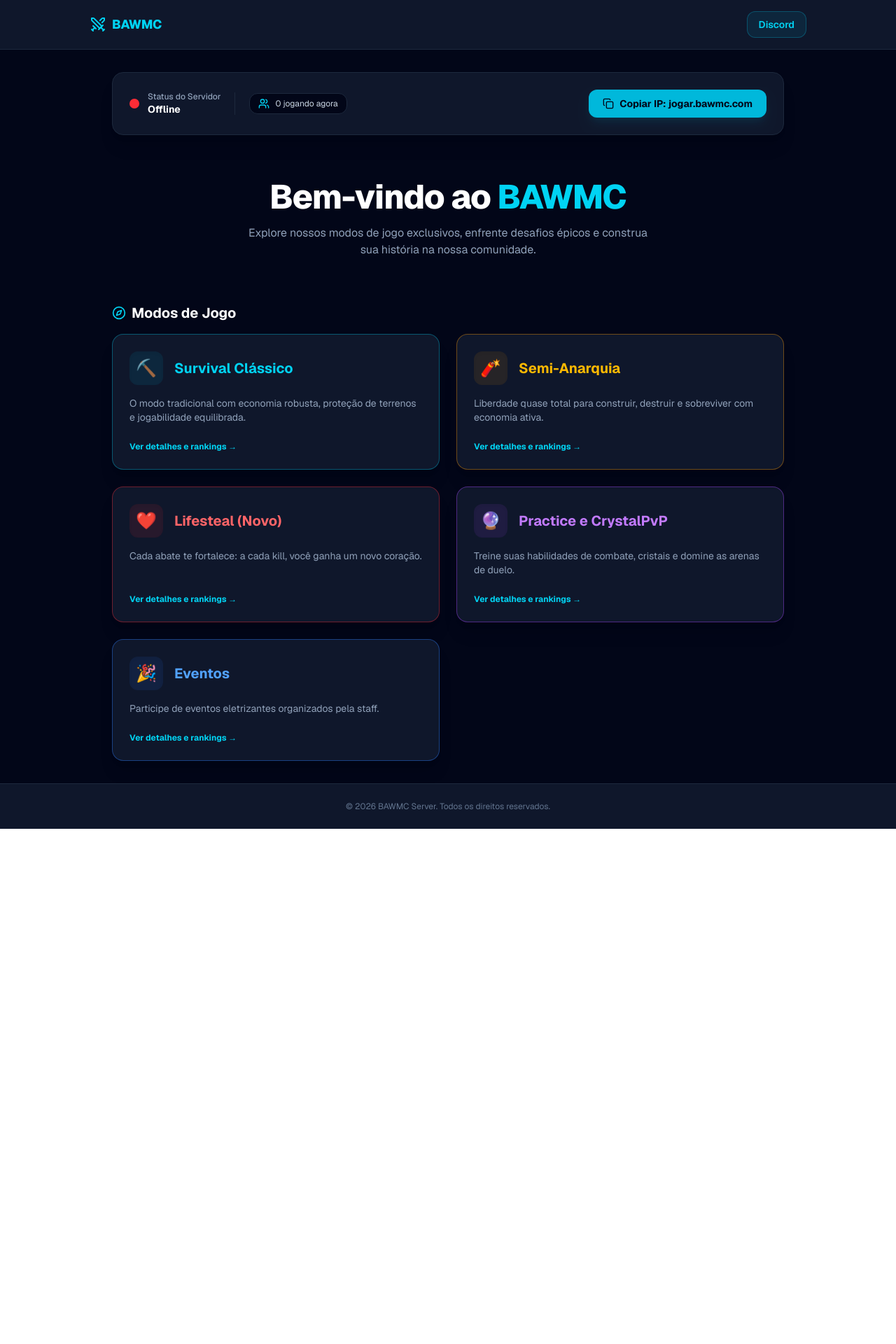
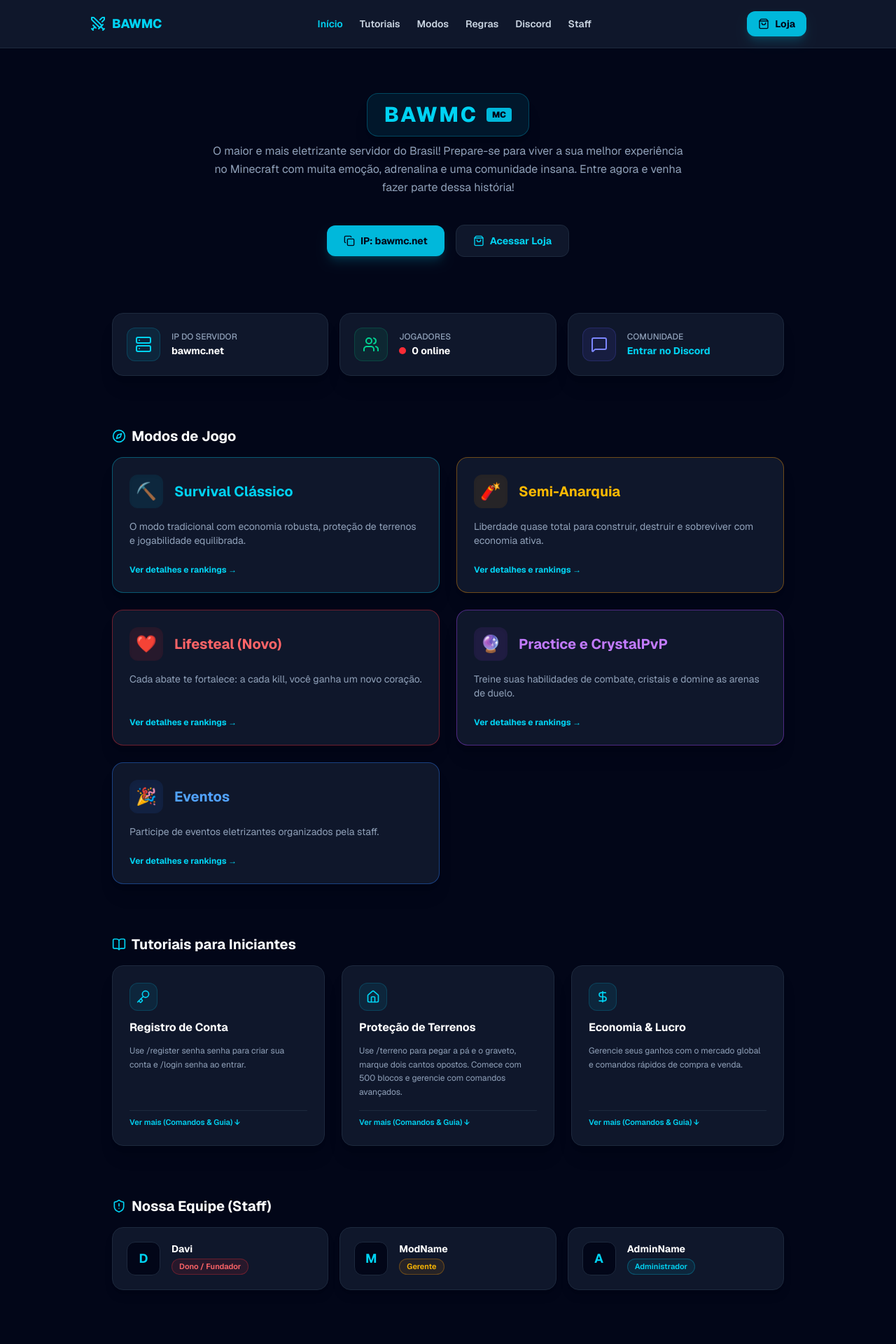
Before and after one commit to Bawmcnet/bawmc-website, a Next.js app: page / in a window 1280 px wide. Shown: the top 1920 px of the page at 70% size. Before the commit the page ends 1184 px from the top, so only its background shows below. Built offline with nearby package versions, Linux system fonts and the light colour scheme; no server answers.

Commit message:
Atualiza interface e componentes do site principal

```diff
--- a/app/page.tsx
+++ b/app/page.tsx
@@ -2,7 +2,7 @@
 
 import { useState, useEffect } from "react";
 import Link from "next/link";
-import { Server, Users, Copy, Check, Swords, Compass } from "lucide-react";
+import { Server, Users, Copy, Check, Swords, Compass, BookOpen, ShieldAlert, ShoppingBag, Key, Home as HomeIcon, DollarSign, HelpCircle, FileText, MessageSquare } from "lucide-react";
 
 interface ServerData {
   online: boolean;
@@ -18,7 +18,19 @@
   border: string;
   bg: string;
   textCol: string;
-  isStore?: boolean;
+}
+
+interface TutorialItem {
+  titulo: string;
+  desc: string;
+  comando: string;
+  icon: any;
+}
+
+interface StaffItem {
+  nome: string;
+  cargo: string;
+  cor: string;
 }
 
 const modos: ModoItem[] = [
@@ -69,11 +81,38 @@
   }
 ];
 
+const tutoriais: TutorialItem[] = [
+  {
+    titulo: "Registro de Conta",
+    desc: "Use /register senha senha para criar sua conta e /login senha ao entrar.",
+    comando: "/register",
+    icon: Key
+  },
+  {
+    titulo: "Proteção de Terrenos",
+    desc: "Use /terreno para pegar a pá e o graveto, marque dois cantos opostos. Comece com 500 blocos e gerencie com comandos avançados.",
+    comando: "/terreno",
+    icon: HomeIcon
+  },
+  {
+    titulo: "Economia & Lucro",
+    desc: "Gerencie seus ganhos com o mercado global e comandos rápidos de compra e venda.",
+    comando: "/mercado",
+    icon: DollarSign
+  }
+];
+
+const staffList: StaffItem[] = [
+  { nome: "Davi", cargo: "Dono / Fundador", cor: "text-red-400 border-red-500/30 bg-red-500/10" },
+  { nome: "ModName", cargo: "Gerente", cor: "text-amber-400 border-amber-500/30 bg-amber-500/10" },
+  { nome: "AdminName", cargo: "Administrador", cor: "text-cyan-400 border-cyan-500/30 bg-cyan-500/10" }
+];
+
 export default function Home() {
   const [serverStatus, setServerStatus] = useState<ServerData | null>(null);
   const [copied, setCopied] = useState(false);
 
-  const serverIp = "jogar.bawmc.com";
+  const serverIp = "bawmc.net";
 
   useEffect(() => {
     fetch(`https://api.mcsrvstat.us/3/${serverIp}`)
@@ -98,63 +137,102 @@
 
   return (
     <div className="min-h-screen bg-slate-950 text-white flex flex-col font-sans">
-      {/* Navegação */}
+      {/* Navegação Principal */}
       <nav className="bg-slate-900 border-b border-slate-800 p-4 sticky top-0 z-50">
         <div className="max-w-5xl mx-auto flex justify-between items-center">
           <div className="flex items-center gap-2 font-extrabold text-lg text-cyan-400">
             <Swords className="w-6 h-6" /> BAWMC
           </div>
-          <div className="flex items-center gap-4">
+
+          <div className="hidden md:flex items-center gap-6 text-sm font-semibold text-slate-300">
+            <a href="#" className="text-cyan-400 hover:text-cyan-300 transition-colors">Início</a>
+            <a href="#tutoriais" className="hover:text-cyan-400 transition-colors">Tutoriais</a>
+            <a href="#modos" className="hover:text-cyan-400 transition-colors">Modos</a>
+            <a href="#regras" className="hover:text-cyan-400 transition-colors">Regras</a>
+            <a href="https://discord.com/servers/bawmc-1317180458978639914" target="_blank" className="hover:text-cyan-400 transition-colors">Discord</a>
+            <a href="#staff" className="hover:text-cyan-400 transition-colors">Staff</a>
+          </div>
+
+          <a
+            href="#"
+            className="flex items-center gap-2 bg-cyan-500 text-slate-950 font-bold px-4 py-2 rounded-xl hover:bg-cyan-400 transition-colors text-sm shadow-lg shadow-cyan-500/20"
+          >
+            <ShoppingBag className="w-4 h-4" /> Loja
+          </a>
+        </div>
+      </nav>
+
+      <main className="flex-1 max-w-5xl mx-auto p-8 w-full space-y-12">
+        {/* Hero Section */}
+        <div className="text-center space-y-6 py-8">
+          <div className="flex justify-center mb-2">
+            <div className="bg-cyan-500/10 border border-cyan-500/30 px-6 py-3 rounded-2xl shadow-xl flex items-center gap-3">
+              <span className="text-3xl font-extrabold tracking-widest text-cyan-400">BAWMC</span>
+              <span className="bg-cyan-500 text-slate-950 text-xs font-black px-2 py-0.5 rounded">MC</span>
+            </div>
+          </div>
+          <p className="text-slate-400 max-w-2xl mx-auto text-sm sm:text-base leading-relaxed">
+            O maior e mais eletrizante servidor do Brasil! Prepare-se para viver a sua melhor experiência no Minecraft com muita emoção, adrenalina e uma comunidade insana. Entre agora e venha fazer parte dessa história!
+          </p>
+          <div className="flex flex-col sm:flex-row justify-center items-center gap-4 pt-4">
+            <button
+              onClick={handleCopyIp}
+              className="w-full sm:w-auto flex items-center justify-center gap-2 bg-cyan-500 hover:bg-cyan-400 text-slate-950 font-bold px-6 py-3 rounded-xl transition-colors text-sm shadow-lg shadow-cyan-500/20 cursor-pointer"
+            >
+              {copied ? <Check className="w-4 h-4" /> : <Copy className="w-4 h-4" />}
+              {copied ? "IP Copiado!" : `IP: ${serverIp}`}
+            </button>
             <a
-              href="https://discord.com/servers/bawmc-1317180458978639914"
-              target="_blank"
-              className="text-sm font-semibold bg-cyan-500/10 text-cyan-400 border border-cyan-500/30 px-4 py-2 rounded-xl hover:bg-cyan-500/20 transition-colors"
+              href="#"
+              className="w-full sm:w-auto flex items-center justify-center gap-2 bg-slate-900 border border-slate-800 hover:bg-slate-800 text-cyan-400 font-bold px-6 py-3 rounded-xl transition-colors text-sm"
             >
-              Discord
+              <ShoppingBag className="w-4 h-4" /> Acessar Loja
             </a>
           </div>
         </div>
-      </nav>
 
-      <main className="flex-1 max-w-5xl mx-auto p-8 w-full space-y-10">
-        {/* Widget de Status e Cópia de IP */}
-        <div className="flex flex-col sm:flex-row items-center justify-between gap-4 bg-slate-900 border border-slate-800 rounded-2xl p-6 shadow-xl">
-          <div className="flex items-center gap-3">
-            <div className={`w-3.5 h-3.5 rounded-full ${serverStatus?.online ? "bg-emerald-500 animate-pulse" : "bg-red-500"}`} />
+        {/* Widget de Status Detalhado */}
+        <div className="grid grid-cols-1 sm:grid-cols-3 gap-4">
+          <div className="bg-slate-900 border border-slate-800 rounded-2xl p-5 flex items-center gap-4 shadow-xl">
+            <div className="w-12 h-12 rounded-xl bg-cyan-500/10 border border-cyan-500/20 flex items-center justify-center text-cyan-400">
+              <Server className="w-6 h-6" />
+            </div>
             <div>
-              <p className="text-xs text-slate-400 font-medium">Status do Servidor</p>
-              <p className="text-sm font-bold text-white">
-                {serverStatus === null ? "Verificando..." : serverStatus.online ? "Online" : "Offline"}
-              </p>
-            </div>
-            <div className="h-8 w-px bg-slate-800 mx-2 hidden sm:block" />
-            <div className="flex items-center gap-2 bg-slate-950 px-3 py-1.5 rounded-xl border border-slate-800 text-xs text-slate-300">
-              <Users className="w-4 h-4 text-cyan-400" />
-              <span>{serverStatus?.players ?? 0} jogando agora</span>
+              <p className="text-xs text-slate-400 font-medium">IP DO SERVIDOR</p>
+              <p className="text-sm font-bold text-white mt-0.5">{serverIp}</p>
             </div>
           </div>
 
-          <button
-            onClick={handleCopyIp}
-            className="w-full sm:w-auto flex items-center justify-center gap-2 bg-cyan-500 hover:bg-cyan-400 text-slate-950 font-bold px-5 py-2.5 rounded-xl transition-colors text-sm shadow-lg shadow-cyan-500/10 cursor-pointer"
-          >
-            {copied ? <Check className="w-4 h-4" /> : <Copy className="w-4 h-4" />}
-            {copied ? "IP Copiado!" : `Copiar IP: ${serverIp}`}
-          </button>
-        </div>
+          <div className="bg-slate-900 border border-slate-800 rounded-2xl p-5 flex items-center gap-4 shadow-xl">
+            <div className="w-12 h-12 rounded-xl bg-emerald-500/10 border border-emerald-500/20 flex items-center justify-center text-emerald-400">
+              <Users className="w-6 h-6" />
+            </div>
+            <div>
+              <p className="text-xs text-slate-400 font-medium">JOGADORES</p>
+              <div className="flex items-center gap-2 mt-0.5">
+                <div className={`w-2.5 h-2.5 rounded-full ${serverStatus?.online ? "bg-emerald-500 animate-pulse" : "bg-red-500"}`} />
+                <p className="text-sm font-bold text-white">
+                  {serverStatus === null ? "Verificando..." : `${serverStatus.players} online`}
+                </p>
+              </div>
+            </div>
+          </div>
 
-        {/* Hero Section */}
-        <div className="text-center space-y-4 py-6">
-          <h1 className="text-4xl sm:text-5xl font-extrabold tracking-tight text-white">
-            Bem-vindo ao <span className="text-cyan-400">BAWMC</span>
-          </h1>
-          <p className="text-slate-400 max-w-xl mx-auto text-sm sm:text-base">
-            Explore nossos modos de jogo exclusivos, enfrente desafios épicos e construa sua história na nossa comunidade.
-          </p>
+          <div className="bg-slate-900 border border-slate-800 rounded-2xl p-5 flex items-center gap-4 shadow-xl">
+            <div className="w-12 h-12 rounded-xl bg-indigo-500/10 border border-indigo-500/20 flex items-center justify-center text-indigo-400">
+              <MessageSquare className="w-6 h-6" />
+            </div>
+            <div>
+              <p className="text-xs text-slate-400 font-medium">COMUNIDADE</p>
+              <a href="https://discord.com/servers/bawmc-1317180458978639914" target="_blank" className="text-sm font-bold text-cyan-400 hover:underline mt-0.5 block">
+                Entrar no Discord
+              </a>
+            </div>
+          </div>
         </div>
 
         {/* Grade de Modos */}
-        <div className="space-y-4">
+        <div id="modos" className="space-y-4 pt-6">
           <h3 className="text-xl font-bold flex items-center gap-2 text-white">
             <Compass className="w-5 h-5 text-cyan-400" /> Modos de Jogo
           </h3>
@@ -183,10 +261,60 @@
             ))}
           </div>
         </div>
+
+        {/* Seção de Tutoriais / Primeiros Passos */}
+        <div id="tutoriais" className="space-y-4 pt-6">
+          <h3 className="text-xl font-bold flex items-center gap-2 text-white">
+            <BookOpen className="w-5 h-5 text-cyan-400" /> Tutoriais para Iniciantes
+          </h3>
+          <div className="grid grid-cols-1 md:grid-cols-3 gap-6">
+            {tutoriais.map((tut, index) => {
+              const IconComponent = tut.icon;
+              return (
+                <div key={index} className="bg-slate-900 border border-slate-800 rounded-2xl p-6 shadow-xl flex flex-col justify-between space-y-4">
+                  <div className="space-y-3">
+                    <div className="w-10 h-10 rounded-xl bg-cyan-500/10 border border-cyan-500/20 flex items-center justify-center text-cyan-400">
+                      <IconComponent className="w-5 h-5" />
+                    </div>
+                    <h4 className="font-bold text-white text-base">{tut.titulo}</h4>
+                    <p className="text-slate-400 text-xs leading-relaxed">{tut.desc}</p>
+                  </div>
+                  <div className="pt-2 border-t border-slate-800 flex items-center justify-between">
+                    <span className="text-[11px] text-cyan-400 hover:underline cursor-pointer font-semibold">
+                      Ver mais (Comandos & Guia) ↓
+                    </span>
+                  </div>
+                </div>
+              );
+            })}
+          </div>
+        </div>
+
+        {/* Seção de Staff */}
+        <div id="staff" className="space-y-4 pt-6">
+          <h3 className="text-xl font-bold flex items-center gap-2 text-white">
+            <ShieldAlert className="w-5 h-5 text-cyan-400" /> Nossa Equipe (Staff)
+          </h3>
+          <div className="grid grid-cols-1 sm:grid-cols-3 gap-4">
+            {staffList.map((membro, index) => (
+              <div key={index} className="bg-slate-900 border border-slate-800 rounded-2xl p-5 flex items-center gap-4 shadow-lg">
+                <div className="w-12 h-12 rounded-xl bg-slate-950 border border-slate-800 flex items-center justify-center font-bold text-cyan-400 text-lg">
+                  {membro.nome.charAt(0)}
+                </div>
+                <div>
+                  <h4 className="font-bold text-white text-sm">{membro.nome}</h4>
+                  <span className={`inline-block mt-1 text-[11px] font-semibold px-2.5 py-0.5 rounded-full border ${membro.cor}`}>
+                    {membro.cargo}
+                  </span>
+                </div>
+              </div>
+            ))}
+          </div>
+        </div>
       </main>
 
       {/* Rodapé */}
-      <footer className="bg-slate-900 border-t border-slate-800 py-6 text-center text-xs text-slate-500">
+      <footer className="bg-slate-900 border-t border-slate-800 py-6 text-center text-xs text-slate-500 mt-12">
         <p>© 2026 BAWMC Server. Todos os direitos reservados.</p>
       </footer>
     </div>
```
